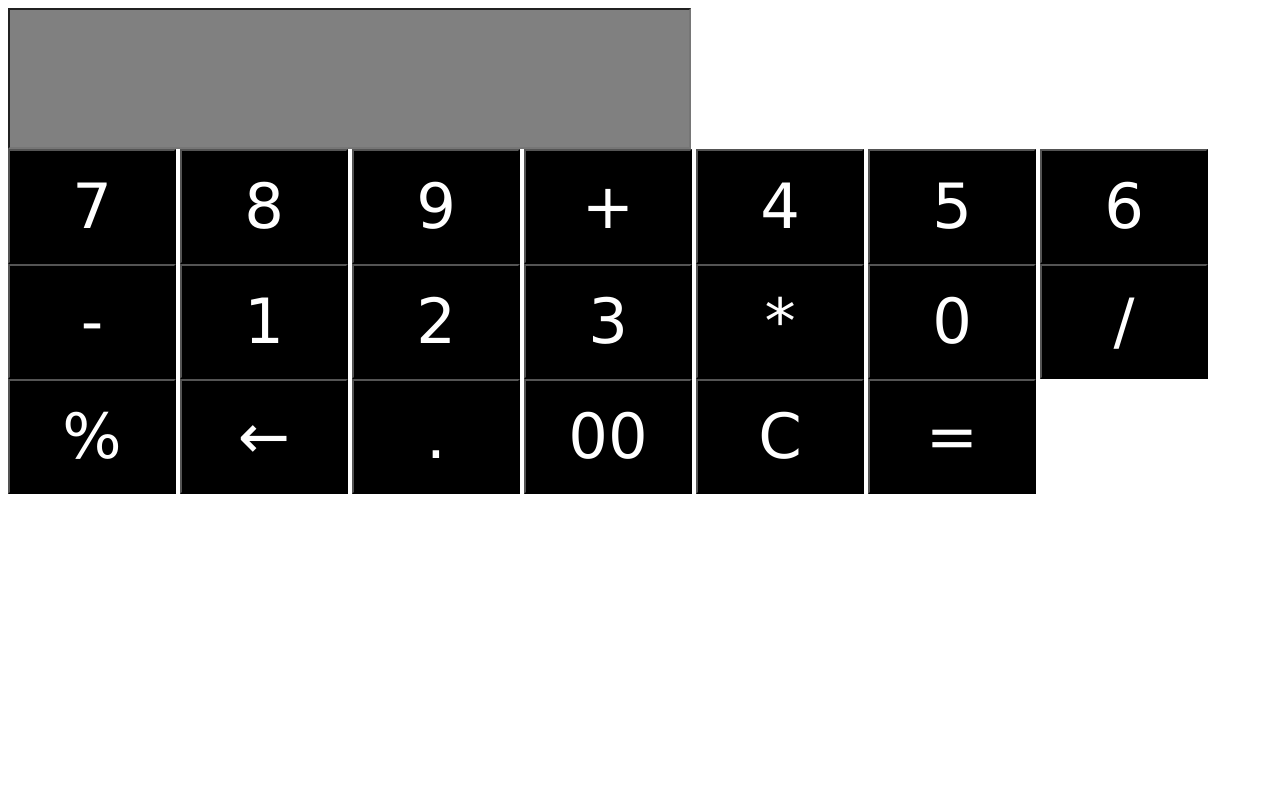
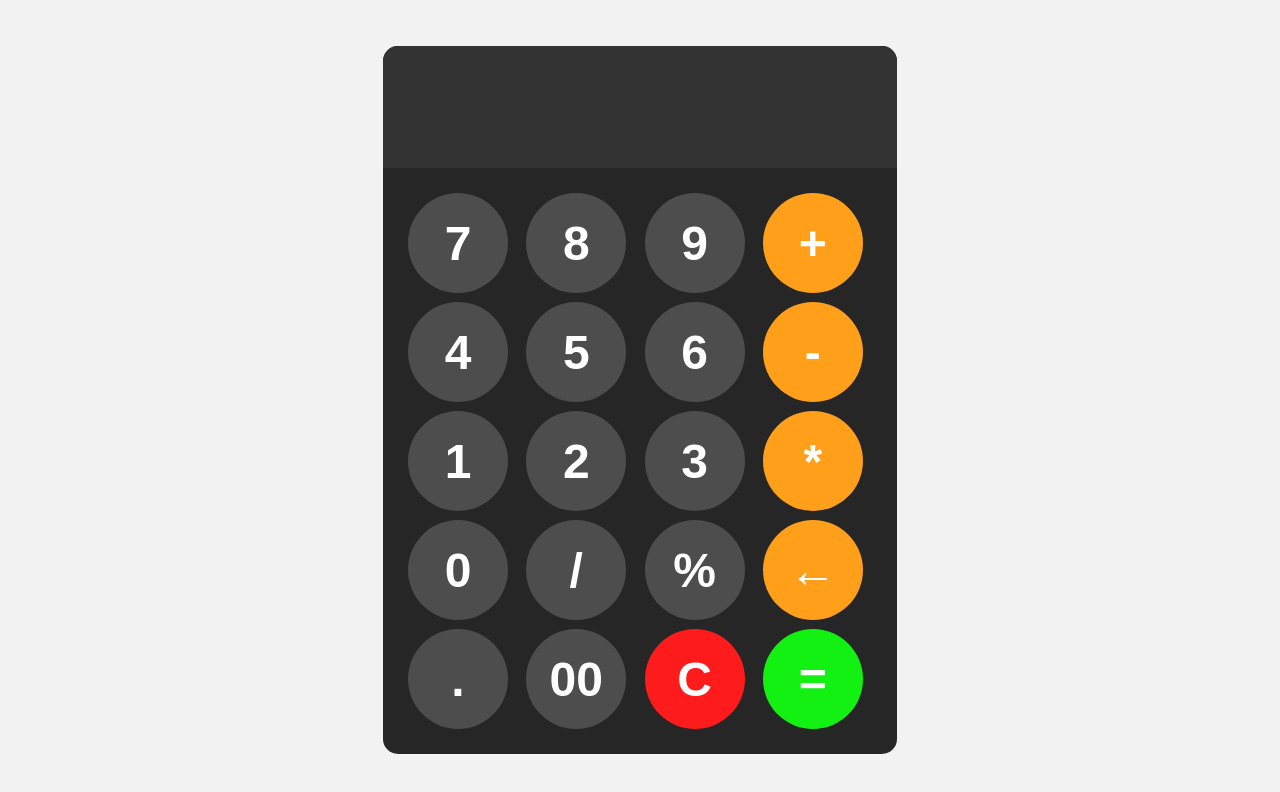
Before and after one commit to muzahid236/boots, a plain HTML site: page index.html in a window 1280 px wide. Drawn offline with Linux system fonts and the light colour scheme.

Commit message:
Update style.css

```diff
--- a/style.css
+++ b/style.css
@@ -1,57 +1,84 @@
-#calcuator{
-    margin: 0 auto
-    ;
-position:relative
-;
-
-height: 695px;
-width: 685px;
+body{
+    margin: 0;
+    display: flex;
+    justify-content: center;
+    align-items: center;
+    height: 100vh;
+    background-color: hsl(0,0%,95%);
 }
-#calcuator:hover{
-    transition: 0.7s;
-    box-shadow: 0 0 40px rgb(29, 4, 255);
-
-}
-
-h1{
-    text-align: center;
-    font-family: Verdana, Geneva, Tahoma, sans-serif;
-    font-size: 35px;
+#calculator{
+    font-family: Arial, sans-serif;
+    background-color: hsl(0,0%,15%);
+    border-radius: 15px;
+    max-width: 514px;
+    overflow: hidden;
 }
 #display{
-    transition:0.9s ;
-    width: 675px;
-    height: 135px;
-    background-color: gray;
+    width: 100%;
+    padding: 20px;
+    font-size: 4.5rem;
+    text-align: left;
+    border: none;
+    background-color:hsl(0,0%,20%) ;
     color: white;
-    font-size: 3.9rem;
 }
-
+#keys{
+display: grid;
+grid-template-columns: repeat(4, 1fr);
+gap: 9px;
+padding: 25px;
+}
 button{
-    background-color: black;
+    width: 100px;
+    height: 100px;
+    border-radius: 50px;
+    border: none;
+    background-color: hsl(0,0%,30%);
     color: white;
-    font-family: Verdana, Geneva, Tahoma, sans-serif;
-    font-size: 3.9rem;
-    height: 115px;
-    width: 168px;
-}
-.cal{
-    background-color: orange;
+    font-size: 3rem;
+    font-weight: bold;
+    cursor: pointer;
 }
 button:hover{
-    transition: 0.2s;
-    background-color: rgb(86, 82, 82);
-}
-.cal:hover{
-    transition: 0.2s;
-    background-color: rgb(255, 201, 101);
+    background-color:hsl(0,0%,40%) ;
 }
 
 button:active{
-    transition: 0.2s;
-    background-color: rgb(65, 51, 51);
+    background-color:hsl(0,0%,50%) ;
 }
-.cal:active{
-    transition: 0.2s;
-    background-color: rgb(215, 156, 44);
+
+.operator{
+    background-color: hsl(35,100%,55%);
 }
+
+.operator:hover{
+    background-color: hsl(35,100%,65%);
+}
+
+.operator:active{
+    background-color: hsl(35,100%,75%);
+}
+
+.operatore{
+    background-color: rgb(18, 241, 18);
+}
+
+.operatore:hover{
+    background-color:rgb(78, 244, 78);
+}
+
+.operatore:active{
+    background-color: rgb(116, 239, 116);
+}
+
+.clear{
+    background-color:rgb(254, 27, 27) ;
+}
+
+.clear:hover{
+    background-color:rgb(252, 67, 67);
+}
+
+.clear:active{
+    background-color:rgb(248, 91, 91) ;
+}
```
